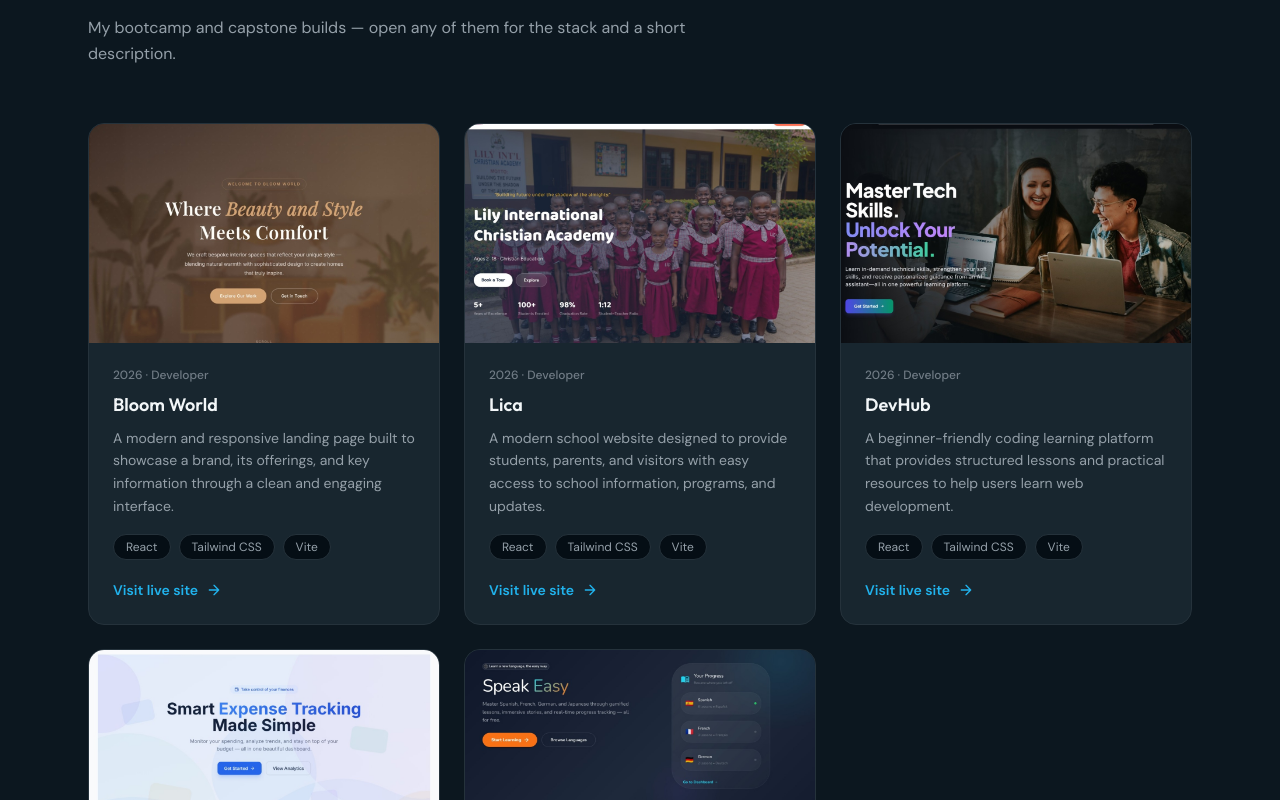
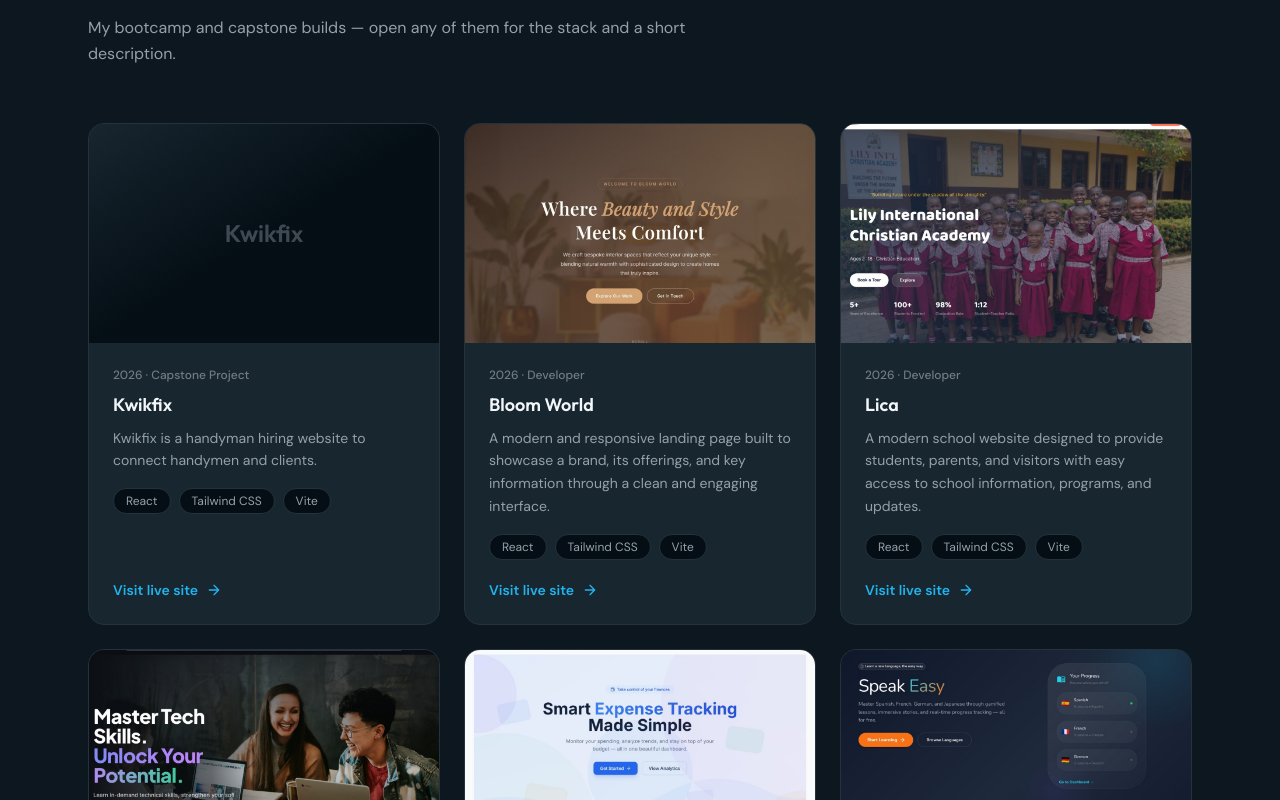
Before and after one commit to blessedjonathan2010-cyber/blessed-portfolio, a React (Vite) app: page / in a window 1280 px wide. Shown: the part 3800-4600 px from the top of the page. Built offline with nearby package versions, Linux system fonts and the light colour scheme.

Commit message:
Add Kwikfix capstone project to portfolio

```diff
--- a/src/data/portfolio.js
+++ b/src/data/portfolio.js
@@ -104,6 +104,14 @@ export const data = {
   // Add an optional image: "/images/project-name.jpg"
   projects: [
     {
+      title: 'Kwikfix',
+      year: '2026',
+      role: 'Capstone Project',
+      description: 'Kwikfix is a handyman hiring website to connect handymen and clients.',
+      stack: ['React', 'Tailwind CSS', 'Vite'],
+      link: 'https://kwikfix-9862c.web.app',
+    },
+    {
       title: 'Bloom World',
       year: '2026',
       role: 'Developer',
```
